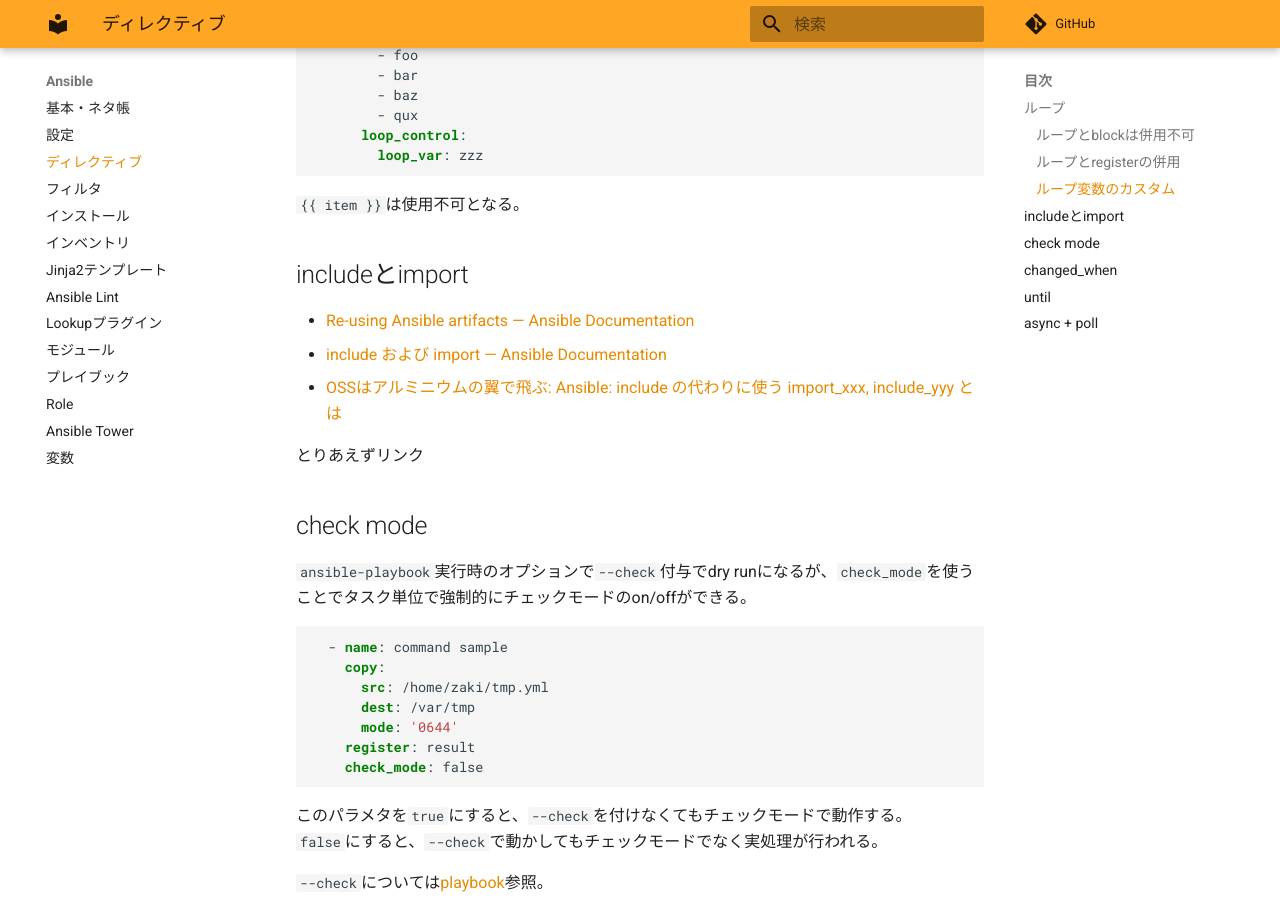
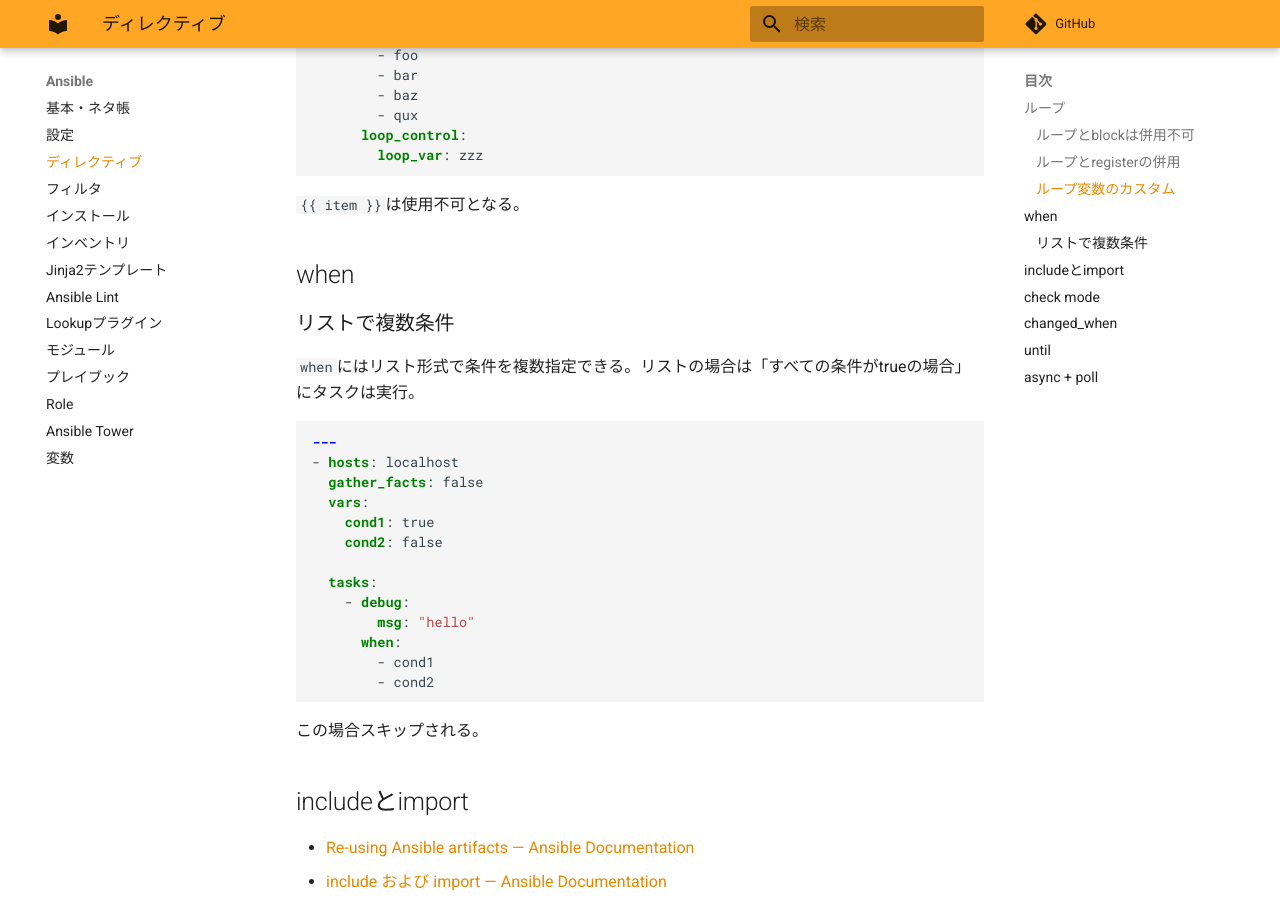
Before and after one commit to zaki-lknr/docs, an MkDocs documentation site: the page built from docs/Ansible/directives.md, in a window 1280 px wide and 900 px high, scrolled down 2658 px. Built offline with MkDocs 1.6.1 and Material for MkDocs 9.7.7, drawn with Linux system fonts in a browser that asks for light colours; comment, search, counter and statistics services are not loaded.

Commit message:
add: ansible/directives: whenでリスト

````diff
--- a/docs/Ansible/directives.md
+++ b/docs/Ansible/directives.md
@@ -132,6 +132,30 @@ ok: [localhost] =>
 
 `{{ item }}`は使用不可となる。
 
+## when
+
+### リストで複数条件
+
+`when`にはリスト形式で条件を複数指定できる。リストの場合は「すべての条件がtrueの場合」にタスクは実行。
+
+```yaml
+---
+- hosts: localhost
+  gather_facts: false
+  vars:
+    cond1: true
+    cond2: false
+
+  tasks:
+    - debug:
+        msg: "hello"
+      when:
+        - cond1
+        - cond2
+```
+
+この場合スキップされる。
+
 ## includeとimport
 
 - [Re-using Ansible artifacts — Ansible Documentation](https://docs.ansible.com/ansible/latest/user_guide/playbooks_reuse.html)
````
